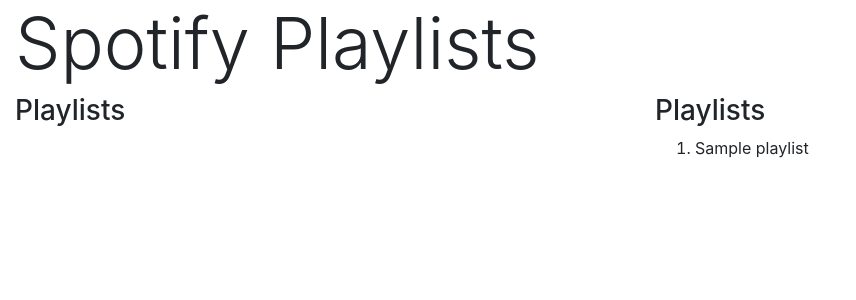
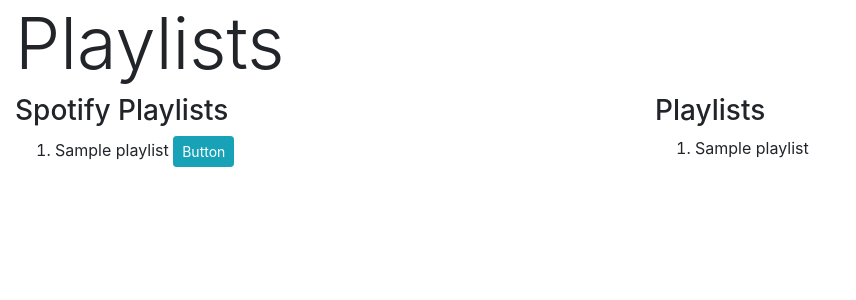
Before and after one commit to Keparoo/Tuttitracks, a Flask app: template templates/playlists.html in a window 1280 px wide. Shown: the part 56-356 px from the top of the page, without its empty margins (0-856 px from the left). Run offline with Flask 2, Linux system fonts and the light colour scheme; tables that the repository leaves empty hold one stand-in row (values such as "Sample post"); the template is opened without the code that fills it: values that come from a table or form of the project are taken from there, most other values are stand-ins (such as "Sample title", 1, 10 or a date in 2020); some libraries are stand-ins or nearby versions.

Commit message:
Get user's spotify playlists

```diff
--- a/app.py
+++ b/app.py
@@ -13,7 +13,7 @@
 from models import db, connect_db, User, Track, Playlist, Album, Artist, Genre
 from forms import SignupForm, LoginForm, SearchTracksForm
 from auth import get_spotify_user_code, get_bearer_token, requires_signed_in, refresh_token, requires_auth, requires_signed_out
-from helpers import create_playlist, create_spotify_playlist, get_spotify_track_ids, process_track_search, parse_search, add_tracks_to_spotify_playlist,delete_tracks_from_spotify_playlist,replace_spotify_playlist_items,update_spotify_playlist_details, get_spotify_saved_tracks, get_spotify_playlists, get_playlist_tracks, insert_playlist_track, append_playlist_tracks, delete_playlist_track, move_playlist_track, search_spotify
+from helpers import create_playlist, create_spotify_playlist, get_spotify_track_ids, process_track_search, parse_search, add_tracks_to_spotify_playlist,delete_tracks_from_spotify_playlist,replace_spotify_playlist_items,update_spotify_playlist_details, get_spotify_saved_tracks, get_spotify_playlists, get_playlist_tracks, insert_playlist_track, append_playlist_tracks, delete_playlist_track, move_playlist_track, search_spotify, get_playlist_item_info
 
 load_dotenv()
 
@@ -316,12 +316,16 @@
 
     # Get local playlists
     playlists = Playlist.query.filter(Playlist.username==g.user.username).all()
-    print(playlists)
+
     # Get spotify playlists
+    LIMIT = 20
+    OFFSET = 0
+    spot_playlists = get_spotify_playlists(LIMIT, OFFSET)
+    total_spot_playlists = spot_playlists['total']
+    parsed_playlists = get_playlist_item_info(spot_playlists['items'])
+    print('*************', total_spot_playlists, parsed_playlists)
 
-    spot_playlists = ''
-
-    return render_template("playlists.html", playlists=playlists, spot_playlists=spot_playlists)
+    return render_template("playlists.html", playlists=playlists, parsed_playlists=parsed_playlists, total_spot_playlists=total_spot_playlists)
 
 #====================================================================================
 # Database api routes
@@ -348,15 +352,13 @@
     return f'{minutes}m {seconds}s'
 
 # get user's playlists: GET /users/<user_id>/playlists
-# update playlist details: PUT /playlists/<playlist_id>
-# get track features: GET /tracks/<track_id>
 
 @app.get('/api/me/tracks')
 def get_saved_tracks_route():
     """Get Spotify saved tracks for current user"""
 
     offset = request.args.get('offset', 0)
-    print(offset)
+
     try:
         track_dicts, tracks = get_spotify_saved_tracks(offset=offset, limit=15)
 
@@ -372,6 +374,7 @@
             'message': "Unable to fetch Spotify saved tracks"
         }), 404
 
+
 @app.get('/api/tracks/<int:track_id>')
 def get_audio_features_route(track_id):
     """Get the audio features of a track from database"""
@@ -380,10 +383,8 @@
         track = Track.query.get_or_404(track_id)
 
         key_signature = get_key_signature(int(track.key))
-        print(key_signature)
         mode = "Major" if track.mode else "minor"
         duration = convert_ms(int(track.duration_ms))
-        print(duration)
 
         return jsonify({
             'success': True,
@@ -447,6 +448,7 @@
             'message': "Unable to create playlist"
         }), 404
 
+
 @app.put('/api/playlists/<int:playlist_id>')
 def update_playlist_details_route(playlist_id):
     """Update playlist name or description"""
@@ -474,6 +476,7 @@
             'message': "Unable to update playlist details",
         }), 404
 
+
 @app.get('/api/me/playlists')
 def get_my_playlists(username):
     """Get current users playlists"""
@@ -490,6 +493,7 @@
             'success': False,
             'message': "Unable to get playlists"
         }), 404
+
 
 @app.get('/api/playlists/<int:playlist_id>')
 def get_playlist(playlist_id):
@@ -508,6 +512,7 @@
             'message': "Unable to get playlist"
         }), 404
 
+
 @app.get('/api/playlists/<int:playlist_id>/tracks')
 def get_playlist_items(playlist_id):
     """Get playlist tracks return list of track uris"""
@@ -524,6 +529,7 @@
             'success': False,
             'message': "Unable to get playlist tracks"
         }), 404
+
 
 @app.post('/api/playlists/<int:playlist_id>/tracks')
 def add_tracks_to_playlist(playlist_id):
@@ -546,6 +552,7 @@
             'message': "Unable to add tracks"
         }), 404
 
+
 @app.put('/api/playlists/<playlist_id>/tracks')
 def update_playlist_tracks(playlist_id):
     """Replace current tracks with new list of tracks"""
@@ -565,6 +572,7 @@
             'success': False,
             'message': "Unable to replace tracks"
         }), 404
+
 
 @app.patch('/api/playlists/<int:playlist_id>/tracks')
 def delete_playlist_track_route(playlist_id):
@@ -604,6 +612,7 @@
             'message': "Playlist not found or not available"
         }), 404
 
+
 @app.post('/api/spotify/<int:id>/playlists')
 def update_playlist_to_spotify(id):
     """Create new playlist on Spotify from local playlist
@@ -636,6 +645,28 @@
         }), 404
 
 
+@app.get('/api/spotify/playlists')
+def get_spotify_playlists_route():
+    """Get current user's spotify playlists"""
+
+    limit = request.args.get('limit', 20)
+    offset = request.args.get('offset', 0)
+
+    try:
+        playlists = get_spotify_playlists(limit, offset)
+
+        return jsonify({
+            "success": True,
+            "spot_playlists": playlists
+        }), 200
+
+    except:
+        return jsonify({
+            "success": False,
+            "message": "Unable to retrieve playlists"
+        }), 404
+
+
 #====================================================================================
 # error handlers
 #====================================================================================
@@ -644,13 +675,16 @@
 def resource_not_found(error):
     return render_template('/errors/404.html'), 404
 
+
 @app.errorhandler(401)
 def resource_not_found(error):
     return render_template('/errors/401.html'), 401
 
+
 @app.errorhandler(403)
 def resource_not_found(error):
     return render_template('/errors/403.html'), 403
+
 
 @app.errorhandler(500)
 def resource_not_found(error):
--- a/helpers.py
+++ b/helpers.py
@@ -178,9 +178,6 @@
         db_track.time_signature = track['time_signature']
         Track.update()
 
-def get_spotify_playlists(limit=25, offset=0):
-    """Return a list of current user's spotify playlists"""
-
 
 #====================================================================================
 # api CRUD methods
@@ -299,6 +296,23 @@
         track.index -= 1
     PlaylistTrack.update()
 
+def get_playlist_item_info(playlists):
+    """Parse playlist item info, return list of dicts"""
+
+    playlist_info = []
+    for playlist in playlists:
+        name = playlist['name']
+        description = playlist['description']
+        spotify_playlist_id = playlist['id']
+        snapshot_id = playlist['snapshot_id']
+        num_tracks = playlist['tracks']['total']
+        public = playlist['public']
+        collaborative = playlist['collaborative']
+        owner = playlist['owner']['display_name']
+
+        playlist_info.append({"name": name, "description": description, "spotify_playlist_id": spotify_playlist_id, "snapshot_id": snapshot_id, "num_tracks": num_tracks, "public": public, "collborative": collaborative, "owner": owner})
+
+    return playlist_info
 
 #==================================================================================================
 # Spotify Playlist Crud Methods
@@ -318,6 +332,7 @@
         headers = refresh_token(g.refresh)
         r = requests.get(BASE_URL + f'/me/playlists?limit={limit}&offset={offset}', headers=headers)
 
+    # print(r.text)
     return r.json()
 
 
--- a/templates/playlists.html
+++ b/templates/playlists.html
@@ -5,11 +5,16 @@
 {% block content %}
 
 <div class="container-fluid">
-    <h1 class="display-3">Spotify Playlists</h1>
+    <h1 class="display-3">Playlists</h1>
     <div class="row">
         <div class="col-md-6">
-        <h3>Playlists</h3>
-
+        <h3>Spotify Playlists</h3>
+        <ol>
+            {% for playlist in parsed_playlists %}
+                <li data-id="{{ playlist['id'] }}" data-spotId="{{ playlist['spotify_playlist_id'] }}">{{ playlist['name'] }}
+                <button class="btn btn-info btn-sm localSync">Button</button>
+            {% endfor %}
+        </ol>
         {# {% for track in tracks %}
             <p> <strong>Track:</strong> {{ track['name'] }} <strong>Album:</strong> {{ track['album']['name'] }} <strong>Artist:</strong> {{ track['artists'][0]['name']}} <strong>URI:</strong>{{ track['uri'] }} </p>
         {% endfor%} #}
```
